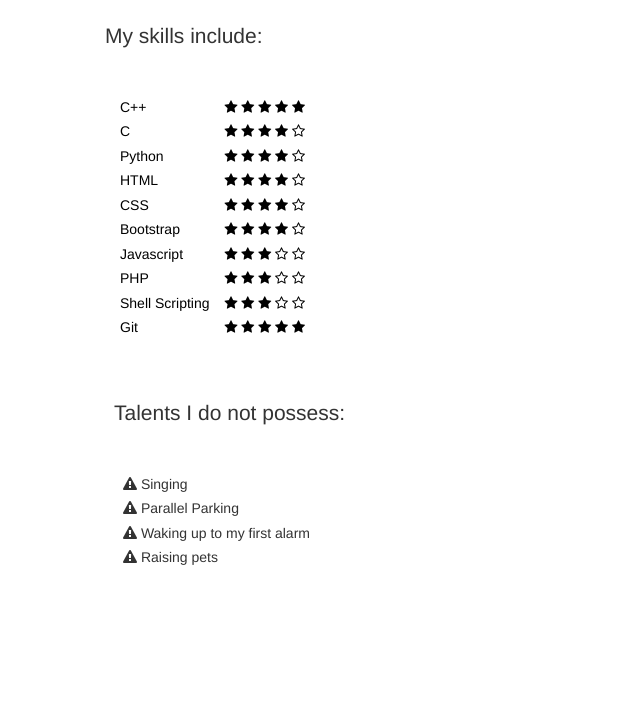
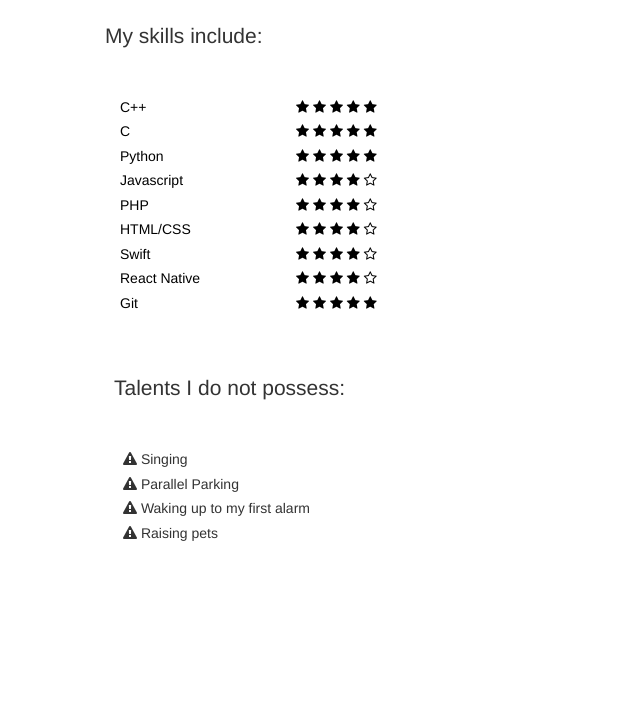
Before and after one commit to roslynlu/roslynlu.github.io, a plain HTML site: page index.html in a window 1280 px wide. Shown: the part 1416-2117 px from the top of the page, without its empty margins (640-1280 px from the left). Drawn offline with Linux system fonts and the light colour scheme; a web font is replaced by a local one.

Commit message:
update SSS pic and skills

```diff
--- a/index.html
+++ b/index.html
@@ -136,11 +136,11 @@
 							</div>
 						</div>
 					<div class="row">
-						<div class="column--s-12 padding--s-1 padding--m-2" >
+						<div class="column--s-12 padding--s-1 padding--m-2">
 							<p style="font-size:1.5em;">
 								My skills include:
 							</p>
-							<div class="col-xs-7 col-sm-6 padding--s-1 padding--m-2">
+							<div class="col-xs-7 col-sm-8 padding--s-1 padding--m-2">
 								<p>
 									<ul>
 										<li>
@@ -163,7 +163,7 @@
 													<i class="fa fa-star"></i>
 													<i class="fa fa-star"></i>
 													<i class="fa fa-star"></i>
-													<i class="fa fa-star-o"></i>
+													<i class="fa fa-star"></i>
 												</span>
 											</div>
 										</li>
@@ -175,13 +175,14 @@
 													<i class="fa fa-star"></i>
 													<i class="fa fa-star"></i>
 													<i class="fa fa-star"></i>
-													<i class="fa fa-star-o"></i>
+													<i class="fa fa-star"></i>
 												</span>
 											</div>
 										</li>
 										<li>
+										<li>
 											<div class="stars">
-												<span class="skill-name">HTML</span>
+												<span class="skill-name">Javascript</span>
 												<span class="skill-rank">
 													<i class="fa fa-star"></i>
 													<i class="fa fa-star"></i>
@@ -193,7 +194,7 @@
 										</li>
 										<li>
 											<div class="stars">
-												<span class="skill-name">CSS</span>
+												<span class="skill-name">PHP</span>
 												<span class="skill-rank">
 													<i class="fa fa-star"></i>
 													<i class="fa fa-star"></i>
@@ -205,7 +206,7 @@
 										</li>
 										<li>
 											<div class="stars">
-												<span class="skill-name">Bootstrap</span>
+												<span class="skill-name">HTML/CSS</span>
 												<span class="skill-rank">
 													<i class="fa fa-star"></i>
 													<i class="fa fa-star"></i>
@@ -217,36 +218,24 @@
 										</li>
 										<li>
 											<div class="stars">
-												<span class="skill-name">Javascript</span>
+												<span class="skill-name">Swift</span>
 												<span class="skill-rank">
 													<i class="fa fa-star"></i>
 													<i class="fa fa-star"></i>
 													<i class="fa fa-star"></i>
-													<i class="fa fa-star-o"></i>
+													<i class="fa fa-star"></i>
 													<i class="fa fa-star-o"></i>
 												</span>
 											</div>
 										</li>
 										<li>
 											<div class="stars">
-												<span class="skill-name">PHP</span>
+												<span class="skill-name">React Native</span>
 												<span class="skill-rank">
 													<i class="fa fa-star"></i>
 													<i class="fa fa-star"></i>
 													<i class="fa fa-star"></i>
-													<i class="fa fa-star-o"></i>
-													<i class="fa fa-star-o"></i>
-												</span>
-											</div>
-										</li>
-										<li>
-											<div class="stars">
-												<span class="skill-name">Shell Scripting</span>
-												<span class="skill-rank">
 													<i class="fa fa-star"></i>
-													<i class="fa fa-star"></i>
-													<i class="fa fa-star"></i>
-													<i class="fa fa-star-o"></i>
 													<i class="fa fa-star-o"></i>
 												</span>
 											</div>
```
Also changed, not shown: img/rocket.jpg.
